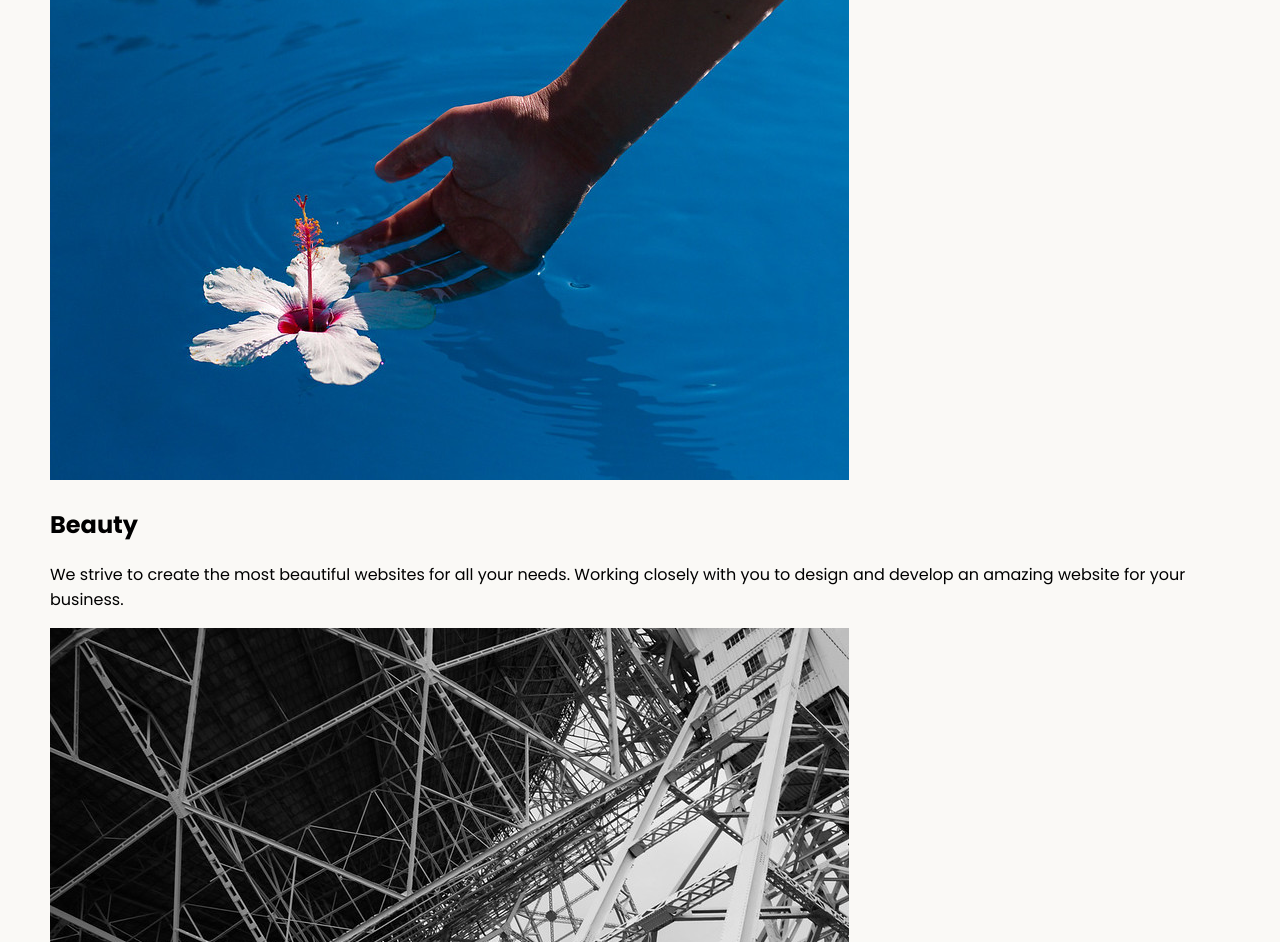
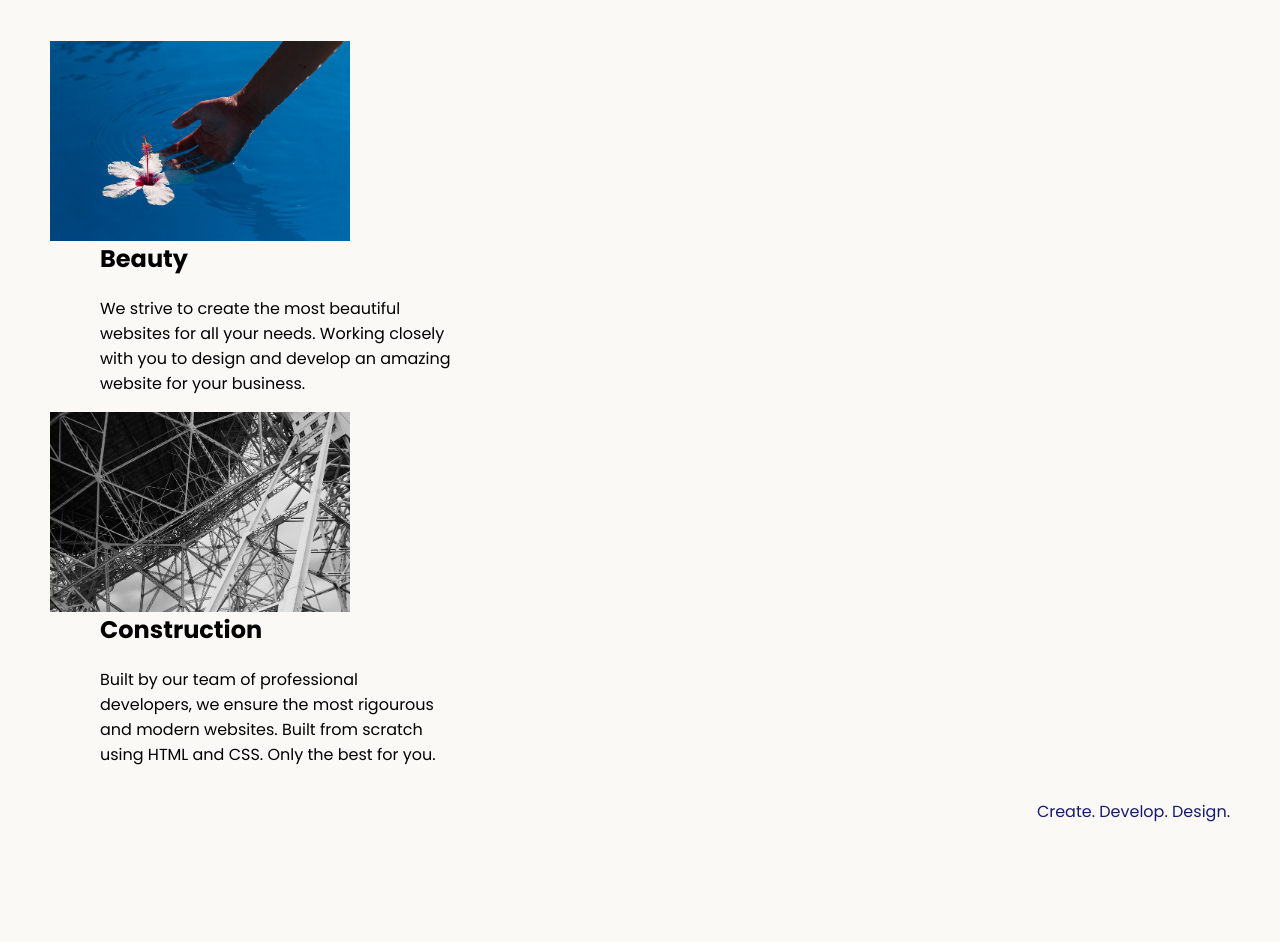
Before and after one commit to rnehacodes/WebDev2024-Bootcamp, a plain HTML site: page 8.4 Web Design Agency Project/index.html in a window 1280 px wide. Shown: the part 409-1351 px from the top of the page. After the commit the page ends 1249 px from the top, so only its background shows below. Drawn offline with Linux system fonts and the light colour scheme.

Commit message:
Solving project question

```diff
--- a/8.4 Web Design Agency Project/index.html
+++ b/8.4 Web Design Agency Project/index.html
@@ -12,24 +12,22 @@
 </head>
 
 <body>
-  <div class="main">
+  <div class="logo">
     <img class="logo" src="./assets/images/logo.png" alt="logo">
-    <h1>We are a <span>Creative</span> Design Agency</h1>
-    <div class="left card"><img class="tile-image" src="./assets/images/beautiful.jpg" alt="hand and flower in water">
-      <h2 class="card-title">Beauty</h2>
-      <p class="card-text">We strive to create the most beautiful websites for all your needs. Working closely with you
-        to
-        design and
-        develop an amazing website for your business.</p>
-    </div>
+  </div>
+  <h1>We are a <span>Creative</span> <br>Design Agency</h1>
+    <div class="left card">
+          <img class="tile-image" src="./assets/images/beautiful.jpg" alt="hand and flower in water">
+        <h2>Beauty</h2>
+        <p class="card-text">We strive to create the most beautiful websites for all your needs. Working closely with you to design and develop an amazing website for your business.</p>
+      </div>
 
-    <div class="right card"><img class="tile-image" src="./assets/images/construction.jpg" alt="metal structure">
-      <h2 class="card-title">Construction</h2>
-      <p>Built by our team of professional developers, we ensure the most rigourous and modern websites. Built from
-        scratch using HTML and CSS. Only the best for you.</p>
-    </div>
-
-  </div>
+      <div class="right card">
+        <img class="tile-image" src="./assets/images/construction.jpg" alt="metal structure">
+        <h2 class="card-title">Construction</h2>
+        <p class="card-text">Built by our team of professional developers, we ensure the most rigourous and modern websites. Built from
+          scratch using HTML and CSS. Only the best for you.</p>
+      </div>
   <footer>
     <p>Create. Develop. Design.</p>
   </footer>
--- a/8.4 Web Design Agency Project/style.css
+++ b/8.4 Web Design Agency Project/style.css
@@ -6,26 +6,51 @@ body {
   flex-direction: column;
   min-height: 95vh;
 }
-.logo {
-  display: block;
-  padding: 10px;
+
+.card {
+  display: inline;
+  width: 30%;
 }
 
 span {
   color: #191970;
 }
 
-.main {
-  flex: 1;
+.left-card {
+  float: left;
+}
+
+.right-card {
+  float: right;
+}
+
+h2 {
+  position: relative;
+  left: 50px;
+  width: 100%;
+}
+
+.card-text {
+  position: relative;
+  left: 50px;
+}
+
+.tile-image {
+  height: 200px;
+  float: left;
+}
+
+.right-card {
+  float: right;
 }
 
 h1 {
   font-size: 5rem;
-  display: inline;
+  display: inline-block;
 }
 
 footer {
   text-align: right;
   color: midnightblue;
-
+  clear: both;
 }
```
